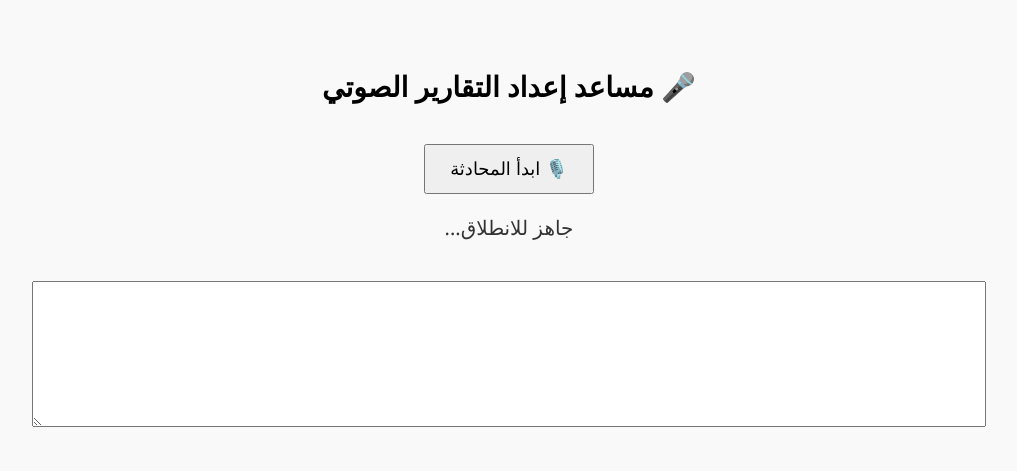
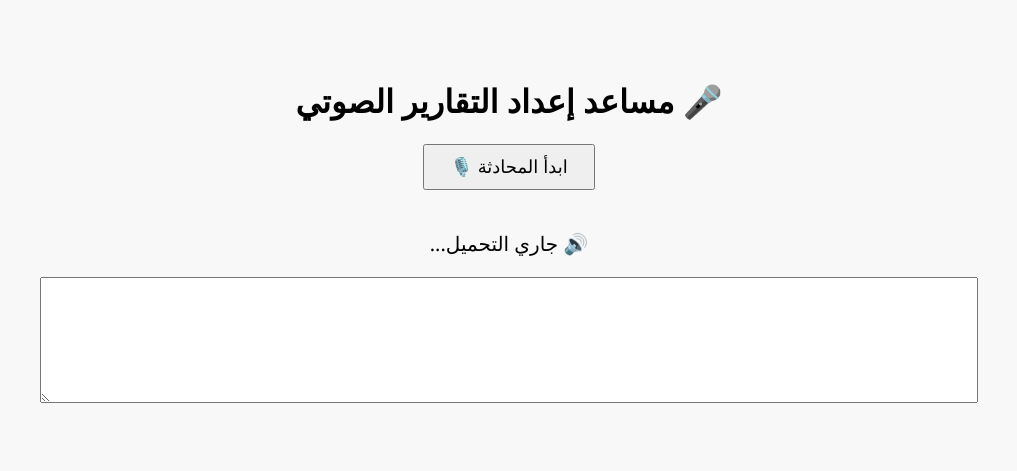
Before and after one commit to Rashidlovew/voice-report-assistant, a Flask app: page / in a window 1280 px wide. Shown: the top 471 px of the page, without its empty margins (131-1148 px from the left). Run offline with Flask 3, Linux system fonts and the light colour scheme.

Commit message:
Update index.html

```diff
--- a/templates/index.html
+++ b/templates/index.html
@@ -7,37 +7,32 @@
         body {
             font-family: 'Segoe UI', sans-serif;
             text-align: center;
-            padding: 40px;
-            background-color: #f9f9f9;
-        }
-        h1 {
-            font-size: 28px;
+            padding: 50px;
+            background-color: #f8f8f8;
         }
         button {
-            padding: 12px 24px;
+            padding: 10px 25px;
             font-size: 18px;
             cursor: pointer;
-            margin-top: 20px;
+            margin-bottom: 20px;
         }
         #status {
-            margin: 20px;
             font-size: 20px;
-            color: #333;
+            margin: 20px 0;
         }
         textarea {
             width: 80%;
-            height: 140px;
-            margin-top: 20px;
+            height: 120px;
+            font-size: 16px;
             direction: rtl;
         }
     </style>
 </head>
 <body>
     <h1>🎤 مساعد إعداد التقارير الصوتي</h1>
-    <button id="start-button">🎙️ ابدأ المحادثة</button>
-    <div id="status">جاهز للانطلاق...</div>
+    <button id="start-button">ابدأ المحادثة 🎙️</button>
+    <div id="status">🔊 جاري التحميل...</div>
     <textarea id="response" readonly></textarea>
-
     <script src="/static/script.js"></script>
 </body>
 </html>
```
